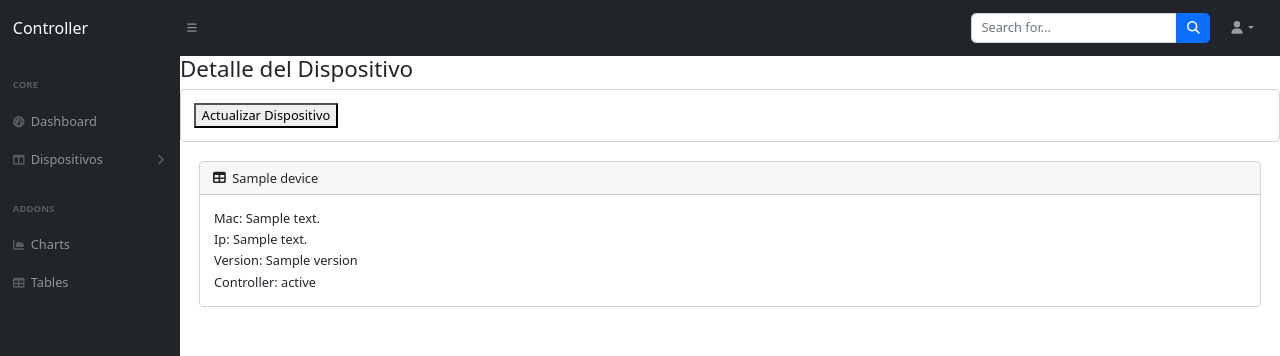
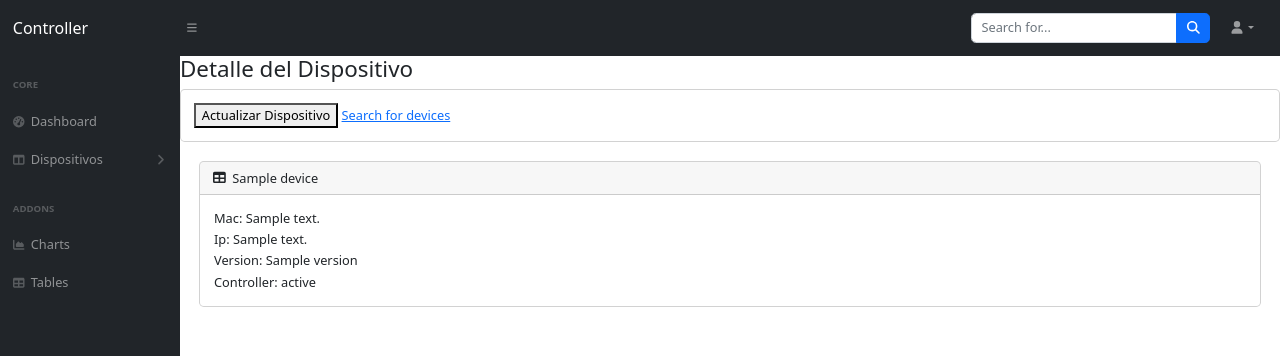
Before and after one commit to hokuto06/devicescontroller, a Django app: template mainController/templates/device_detail.html in a window 1280 px wide. Shown: the top 356 px of the page. Run offline with Django 4.2, Linux system fonts and the light colour scheme; the template is opened without the code that fills it: most values are stand-ins (such as "Sample title", 1, 10 or a date in 2020); some libraries are stand-ins or nearby versions.

Commit message:
Restauracion

```diff
--- a/mainController/templates/device_detail.html
+++ b/mainController/templates/device_detail.html
@@ -12,6 +12,7 @@
 <div class="card mb-4">
     <div class="card-body">
         <button id="updateButton">Actualizar Dispositivo</button>
+        <a href="{% url  'update_device' device.macAddress  %}">Search for devices</a>
     </div>
 </div>
 <div class="container-fluid px-4">
@@ -33,7 +34,7 @@
 </div>
 </div>
 
-<script>
+<!-- <script>
     $(document).ready(function() {
         $('#updateButton').click(function() {
             var device_id = "{{ device.macAddress }}"; // Obtener el ID del dispositivo del template
@@ -53,7 +54,7 @@
             });
         });
     });
-</script>
+</script> -->
 <!-- JavaScript para realizar la solicitud AJAX -->
 <!-- <script>
     $(document).ready(function () {
```
